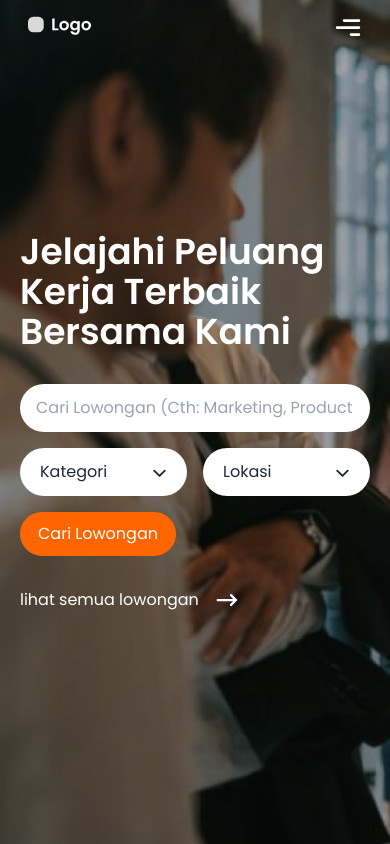
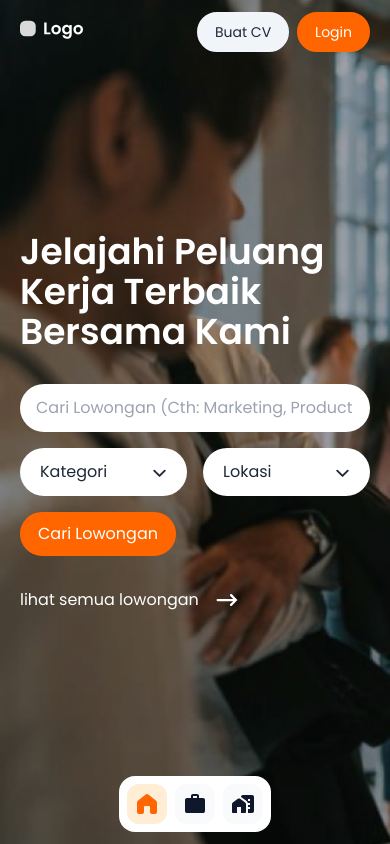
Before and after one commit to hialdev/gojobs-recruiter, a Nuxt app: page / in a window 390 px wide. Shown: the top 844 px of the page. Built offline with nearby package versions, Linux system fonts and the light colour scheme.

Commit message:
update responsive

```diff
--- a/components/AppHeader.vue
+++ b/components/AppHeader.vue
@@ -1,22 +1,36 @@
 <template>
-    <div id="navbar" :class="{'bg-white text-black': !isBlended, 'bg-transparent text-white': isBlended, 'fixed top-0 w-full':isFixed }" class="z-50 grid grid-cols-12 items-center gap-3 px-7 py-3">
+    <div>
+        <div id="navbar" :class="{'absolute lg:fixed top-0 start-0 end-0 bg-white text-black': !isBlended, 'absolute top-0 start-0 end-0 lg:fixed bg-transparent text-white': isBlended, 'lg:fixed lg:top-0 lg:w-full':isFixed }" class="z-50 grid grid-cols-12 items-center gap-3 px-5 md:px-7 py-3">
             <div class="col-span-6 lg:col-span-4">
                 <PartialsLogo :isBlended="isBlended" class="inline-block my-auto" />
             </div>
             <div class="hidden lg:block lg:col-span-4">
                 <PartialsNavbar :isBlended="isBlended"/>
             </div>
-        <div class="hidden lg:block col-span-6 lg:col-span-4">
+            <div class="col-span-6 lg:col-span-4">
                 <div class="flex items-center gap-2 justify-end">
-                <PartialsButton :primary="false">Buat CV</PartialsButton>
-                <PartialsButton :primary="true">Login</PartialsButton>
+                    <PartialsButton class="text-sm lg:text-normal whitespace-nowrap" :primary="false">Buat CV</PartialsButton>
+                    <PartialsButton class="text-sm lg:text-normal whitespace-nowrap" :primary="true">Login</PartialsButton>
                 </div>
             </div>
-        <div class="col-span-6 lg:hidden">
-            <div class="flex items-center justify-end">
-                <div class="flex items-center justify-center cursor-pointer">
-                    <svg xmlns="http://www.w3.org/2000/svg" width="28" height="28" viewBox="0 0 16 16"><path fill="currentColor" d="M5 3.75A.75.75 0 0 1 5.75 3h8.5a.75.75 0 0 1 0 1.5h-8.5A.75.75 0 0 1 5 3.75Zm-4 4A.75.75 0 0 1 1.75 7h12.5a.75.75 0 0 1 0 1.5H1.75A.75.75 0 0 1 1 7.75Zm8 4a.75.75 0 0 1 .75-.75h4.5a.75.75 0 0 1 0 1.5h-4.5a.75.75 0 0 1-.75-.75Z"/></svg>
         </div>
+
+        <div class="fixed bottom-0 start-0 end-0 z-[99] flex justify-center lg:hidden">
+            <div class="m-3 p-2 rounded-2xl bg-white inline-flex items-center gap-2">
+                <NuxtLink to="/" activeClass="active" class="inline-flex m-0 items-center justify-center p-2 rounded-xl bg-slate-50 text-slate-900 hover:bg-orange-50 hover:text-primary cursor-pointer gap-3">
+                    <svg xmlns="http://www.w3.org/2000/svg" width="24" height="24" viewBox="0 0 12 12"><path fill="currentColor" d="M5.37 1.222a1 1 0 0 1 1.26 0l3.814 3.09A1.5 1.5 0 0 1 11 5.476V10a1 1 0 0 1-1 1H8.5a1 1 0 0 1-1-1V7.5A.5.5 0 0 0 7 7H5a.5.5 0 0 0-.5.5V10a1 1 0 0 1-1 1H2a1 1 0 0 1-1-1V5.477a1.5 1.5 0 0 1 .556-1.166l3.815-3.089Z"/></svg>
+                    <span class="camelcase pe-2 text-sm hidden sm:block">Beranda</span>
+                </NuxtLink>
+
+                <NuxtLink to="/lowongan" activeClass="active" class="inline-flex m-0 items-center justify-center p-2 rounded-xl bg-slate-50 text-slate-900 hover:bg-orange-50 hover:text-primary cursor-pointer gap-3">
+                    <svg xmlns="http://www.w3.org/2000/svg" width="24" height="24" viewBox="0 0 24 24"><path fill="currentColor" d="M4 21q-.825 0-1.413-.588T2 19V8q0-.825.588-1.413T4 6h4V4q0-.825.588-1.413T10 2h4q.825 0 1.413.588T16 4v2h4q.825 0 1.413.588T22 8v11q0 .825-.588 1.413T20 21H4Zm6-15h4V4h-4v2Z"/></svg>
+                    <span class="camelcase pe-2 text-sm hidden sm:block">Lowongan</span>
+                </NuxtLink>
+
+                <NuxtLink to="/perusahaan" activeClass="active" class="inline-flex m-0 items-center justify-center p-2 rounded-xl bg-slate-50 text-slate-900 hover:bg-orange-50 hover:text-primary cursor-pointer gap-3">
+                    <svg xmlns="http://www.w3.org/2000/svg" width="24" height="24" viewBox="0 0 24 24"><path fill="currentColor" d="m14.16 10.4l-5-3.57c-.7-.5-1.63-.5-2.32 0l-5 3.57c-.53.38-.84.98-.84 1.63V20c0 .55.45 1 1 1h4v-6h4v6h4c.55 0 1-.45 1-1v-7.97c0-.65-.31-1.25-.84-1.63z"/><path fill="currentColor" d="M21.03 3h-9.06C10.88 3 10 3.88 10 4.97l.09.09c.08.05.16.09.24.14l5 3.57c.76.54 1.3 1.34 1.54 2.23H19v2h-2v2h2v2h-2v4h4.03c1.09 0 1.97-.88 1.97-1.97V4.97C23 3.88 22.12 3 21.03 3zM19 9h-2V7h2v2z"/></svg>
+                    <span class="camelcase pe-2 text-sm hidden sm:block">Perusahaan</span>
+                </NuxtLink>
             </div>
         </div>
     </div>
@@ -37,3 +51,9 @@ export default {
 
 }
 </script>
+
+<style scoped>
+.active{
+    @apply text-primary bg-orange-100;
+}
+</style>
--- a/pages/index.vue
+++ b/pages/index.vue
@@ -296,9 +296,9 @@ export default {
                                 <NuxtImg :src="industry.image?.src" :alt="industry.image?.alt" :width="industry.image?.width" :height="industry.image?.height" class="mx-auto w-[6em] h-[6em] rounded-[99px] mb-[-3em]" />
                             </div>
                             <div class="p-6 px-8 pt-[4em] bg-white rounded-[50px] shadow-4xl hover:shadow-2xl hover:shadow-orange-300/20">
-                                <h3 class="text-normal lg:text-xl mb-2">{{industry.title}}</h3>
+                                <h3 class="text-normal lg:text-xl mb-4">{{industry.title}}</h3>
                                 <ol v-for="(job, index) in industry.listJobs" :key="index" class="list-disc ms-5">
-                                    <li class="mb-1 text-sm text-slate-500">{{job}}</li>
+                                    <li class="text-sm text-slate-500">{{job}}</li>
                                 </ol>
                             </div>
                         </NuxtLink>
```
Lines whose indentation alone changed are shown as unchanged.
